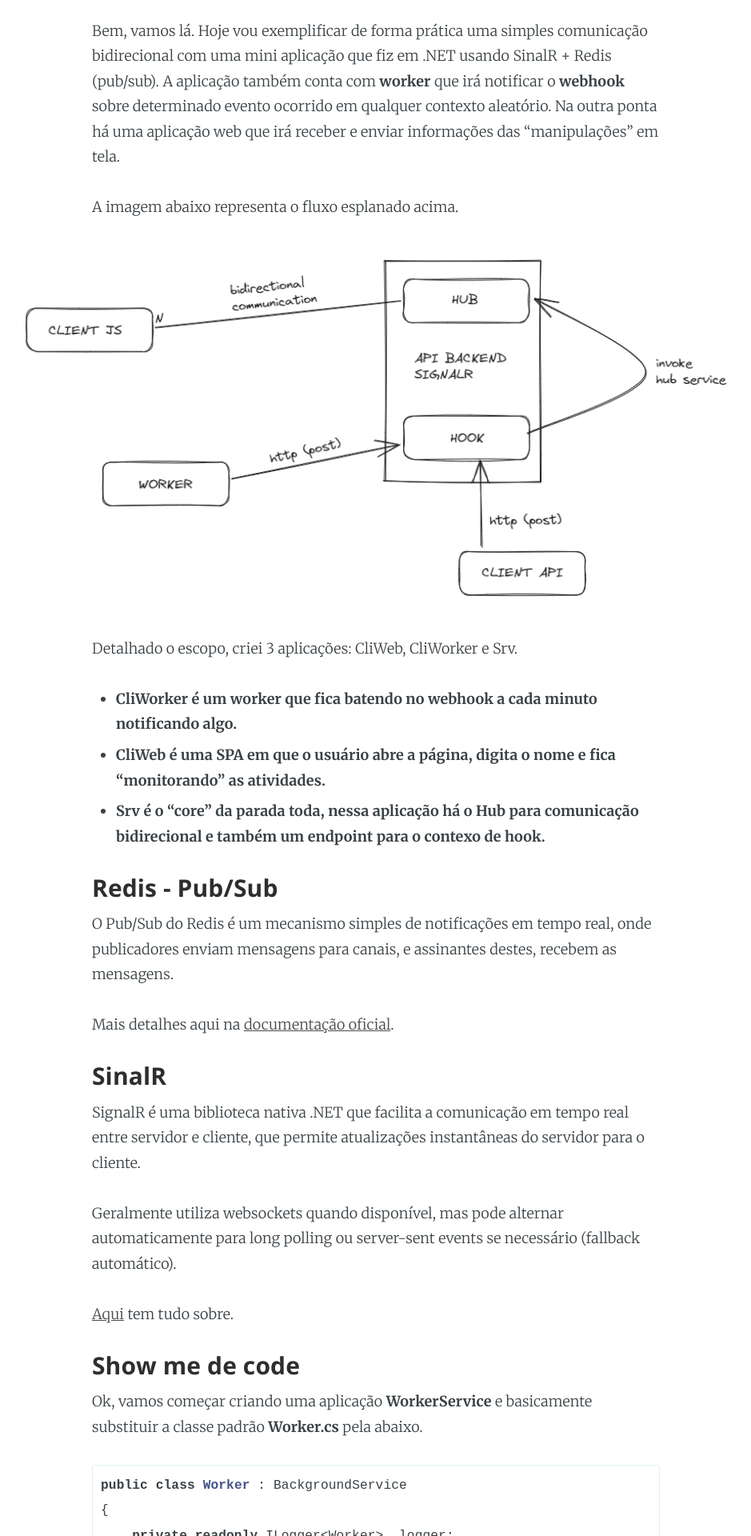
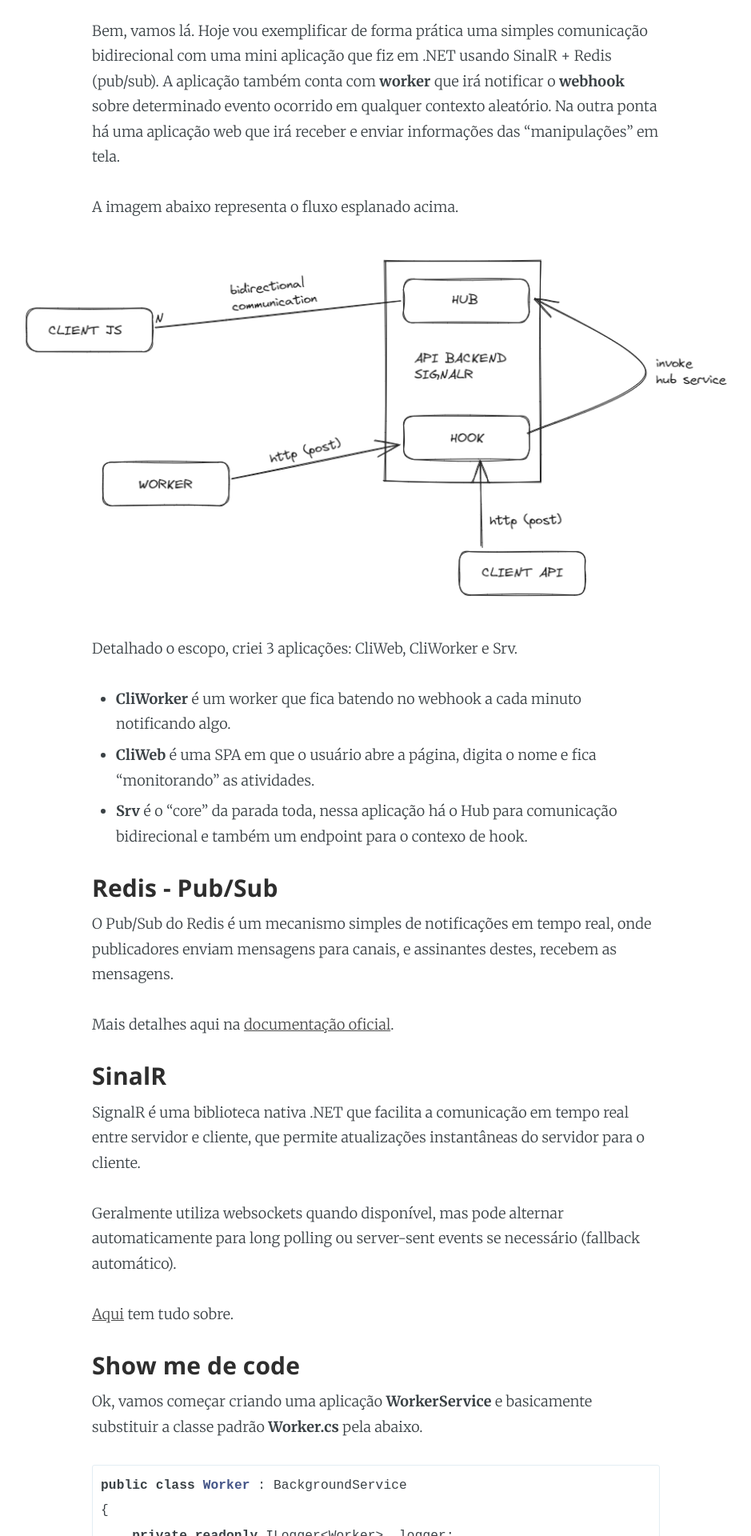
Before and after one commit to libnando/libnando.github.io, a Jekyll site: the page built from _posts/2025-06-19-comunicacao-bidirecional-brincando-com-signalr-redis-dotnet.markdown, in a window 1280 px wide. Shown: the part 383-2303 px from the top of the page at 80% size, without its empty margins (170-1109 px from the left). Built offline with Jekyll 4.4.1, drawn with Linux system fonts in a browser that asks for light colours.

```diff
--- a/_posts/2025-06-19-comunicacao-bidirecional-brincando-com-signalr-redis-dotnet.markdown
+++ b/_posts/2025-06-19-comunicacao-bidirecional-brincando-com-signalr-redis-dotnet.markdown
@@ -16,9 +16,9 @@ A imagem abaixo representa o fluxo esplanado acima.
 
 Detalhado o escopo, criei 3 aplicações: CliWeb, CliWorker e Srv.
 
-- <b>CliWorker<b> é um worker que fica batendo no webhook a cada minuto notificando algo.
-- <b>CliWeb<b> é uma SPA em que o usuário abre a página, digita o nome e fica "monitorando" as atividades.
-- <b>Srv<b> é o "core" da parada toda, nessa aplicação há o Hub para comunicação bidirecional e também um endpoint para o contexo de hook.
+- <b>CliWorker</b> é um worker que fica batendo no webhook a cada minuto notificando algo.
+- <b>CliWeb</b> é uma SPA em que o usuário abre a página, digita o nome e fica "monitorando" as atividades.
+- <b>Srv</b> é o "core" da parada toda, nessa aplicação há o Hub para comunicação bidirecional e também um endpoint para o contexo de hook.
 
 ### Redis - Pub/Sub
 
```
